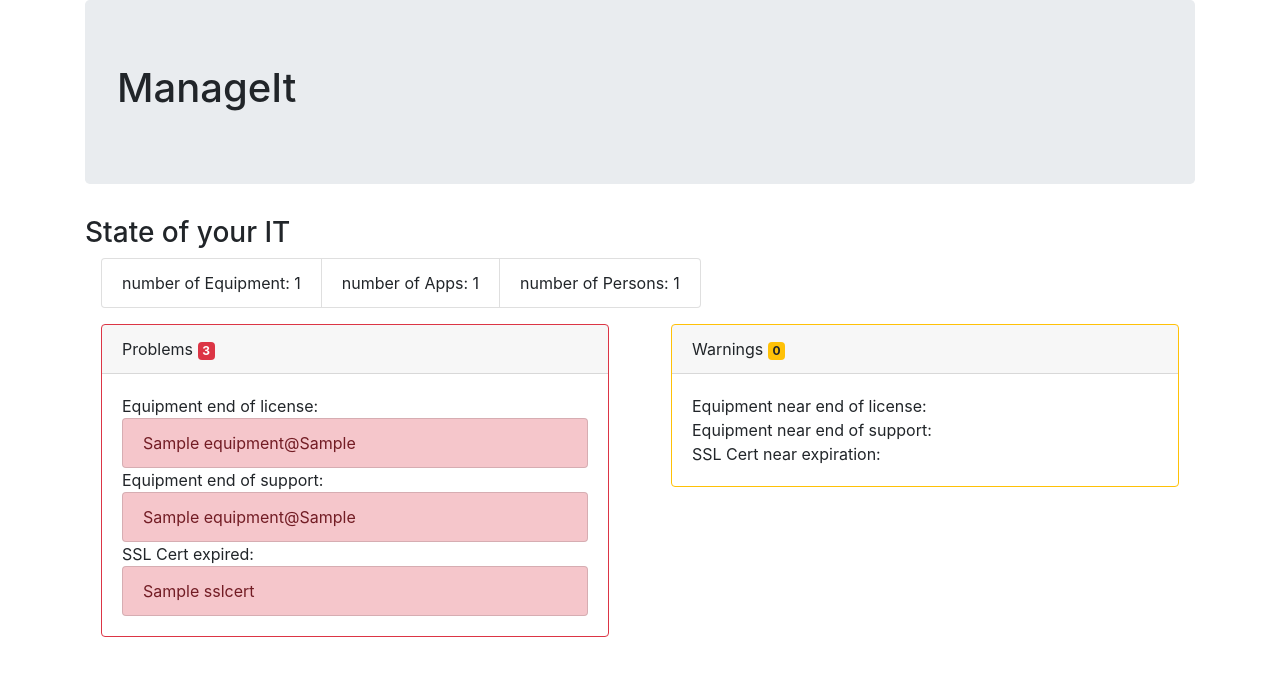
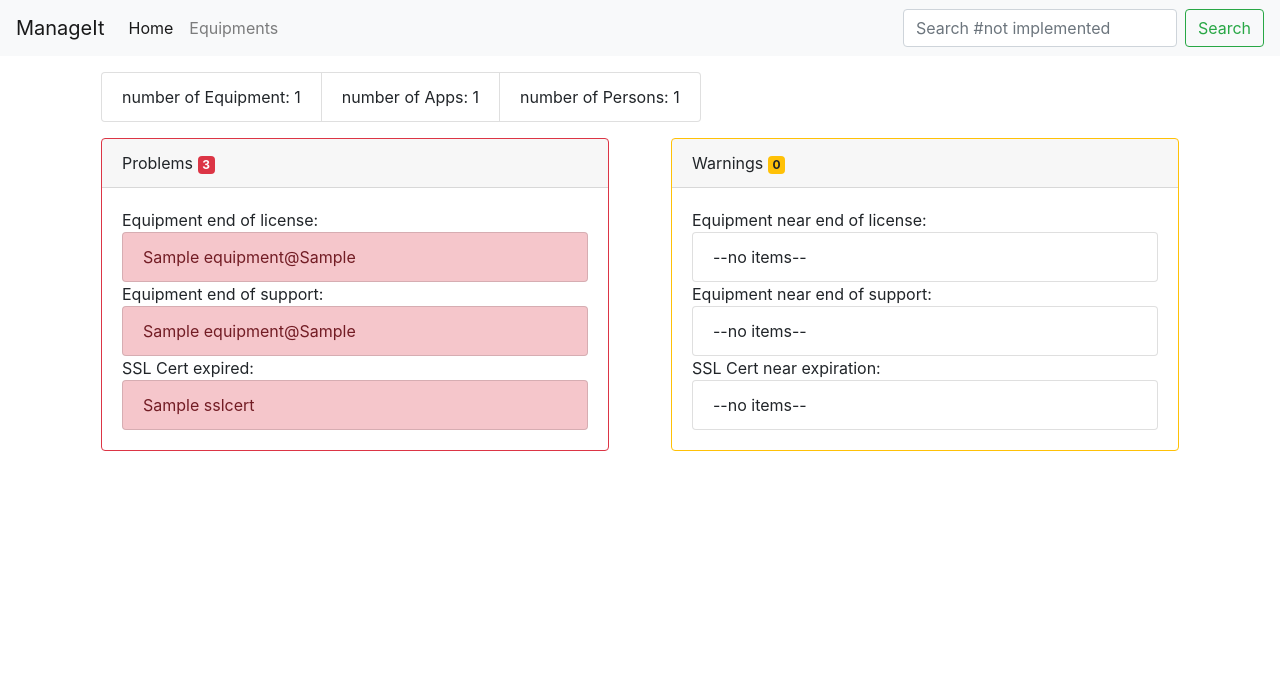
Before and after one commit to ahbali/manageit, a Django app: page / in a window 1280 px wide. Shown: the top 676 px of the page. Run offline with Django 3.2, Linux system fonts and the light colour scheme; tables that the repository leaves empty hold one stand-in row (values such as "Sample post"); some libraries are stand-ins or nearby versions.

Commit message:
implementing equipments view (WIP)

```diff
--- a/manager/templates/base.html
+++ b/manager/templates/base.html
@@ -5,13 +5,36 @@
     <meta name="viewport" content="width=device-width, initial-scale=1.0, shrink-to-fit=no">
 
     <link rel="stylesheet" href="https://stackpath.bootstrapcdn.com/bootstrap/4.5.2/css/bootstrap.min.css" integrity="sha384-JcKb8q3iqJ61gNV9KGb8thSsNjpSL0n8PARn9HuZOnIxN0hoP+VmmDGMN5t9UJ0Z" crossorigin="anonymous">
-    <title>ManageIt</title>
+    {% load static %}
+    <link rel="stylesheet" href="{% static 'css/styles.css' %}">
+    {% block title %}<title>ManageIt</title>{% endblock title %}
 </head>
 <body>
+    <nav class="navbar navbar-expand-lg navbar-light bg-light">
+        <a class="navbar-brand" href="#">ManageIt</a>
+        <button class="navbar-toggler" type="button" data-toggle="collapse" data-target="#navbarSupportedContent" aria-controls="navbarSupportedContent" aria-expanded="false" aria-label="Toggle navigation">
+            <span class="navbar-toggler-icon"></span>
+        </button>
+
+        <div class="collapse navbar-collapse" id="navbarSupportedContent">
+            <ul class="navbar-nav mr-auto">
+                <li class="nav-item {% block active_index %}{% endblock active_index %}">
+                    <a class="nav-link" href="{% url 'manager:index' %}">Home <span class="sr-only">(current)</span></a>
+                </li>
+                <li class="nav-item {% block active_equipments %}{% endblock active_equipments %}">
+                    <a class="nav-link" href="{% url 'manager:equipments' %}">Equipments <span class="sr-only">(current)</span></a>
+                </li>
+            </ul>
+            <form class="form-inline my-2 my-lg-0">
+            <input class="form-control mr-sm-2" type="search" placeholder="Search #not implemented" aria-label="Search">
+            <button class="btn btn-outline-success my-2 my-sm-0" type="submit">Search</button>
+            </form>
+        </div>
+    </nav>
     <article class="container">
-        <section class="jumbotron">
+        {% comment %} <section class="jumbotron">
             <h1 class="display-5">ManageIt</h1>
-        </section>
+        </section> {% endcomment %}
         <section>
             {% block content %}
             {% endblock content %}
--- a/manager/templates/manager/index.html
+++ b/manager/templates/manager/index.html
@@ -1,9 +1,11 @@
 {% extends 'base.html' %}
 
+{% block title %}<title>Dashboard</title>{% endblock title %}
+{% block active_index %}active{% endblock active_index %}
+
 {% block content %}
-<h3>State of your IT</h3>
 
-<div class="row">
+<div class="row my-3">
     <div class="col mx-3">
         <ul class="list-group list-group-horizontal">
             <li class="list-group-item">number of Equipment: {{ number_of_equipment }}</li>
@@ -20,19 +22,25 @@
                 Equipment end of license:
                 <ul class="list-group">
                     {% for equipment in problems_equipment %}
-                    <li class="list-group-item list-group-item-danger">{{ equipment }}</li>
+                        <li class="list-group-item list-group-item-danger">{{ equipment }}</li>
+                    {% empty %}
+                        <li class="list-group-item">--no items--</li>
                     {% endfor %}
                 </ul>
                 Equipment end of support:
                 <ul class="list-group">
                     {% for equipment in problems_equipment_support %}
                     <li class="list-group-item list-group-item-danger">{{ equipment }}</li>
+                    {% empty %}
+                        <li class="list-group-item">--no items--</li>
                     {% endfor %}
                 </ul>
                 SSL Cert expired:
                 <ul class="list-group">
                     {% for cert in problems_ssl_cert %}
                     <li class="list-group-item list-group-item-danger">{{ cert }}</li>
+                    {% empty %}
+                        <li class="list-group-item">--no items--</li>
                     {% endfor %}
                 </ul>
 
@@ -47,18 +55,24 @@
                 <ul class="list-group">
                     {% for equipment in warnings_equipment %}
                     <li class="list-group-item list-group-item-warning">{{ equipment }}</li>
+                    {% empty %}
+                        <li class="list-group-item">--no items--</li>
                     {% endfor %}
                 </ul>
                 Equipment near end of support:
                 <ul class="list-group">
                     {% for equipment in warnings_equipment_support %}
                     <li class="list-group-item list-group-item-warning">{{ equipment }}</li>
+                    {% empty %}
+                        <li class="list-group-item">--no items--</li>
                     {% endfor %}
                 </ul>
                 SSL Cert near expiration:
                 <ul class="list-group">
                     {% for cert in warnings_ssl_cert %}
                     <li class="list-group-item list-group-item-warning">{{ cert }}</li>
+                    {% empty %}
+                        <li class="list-group-item">--no items--</li>
                     {% endfor %}
                 </ul>
             </div>
--- a/manager/urls.py
+++ b/manager/urls.py
@@ -6,6 +6,7 @@ from django.urls import path
 
 app_name = "manager"
 
-urlpatterns = [path("", views.index, name="index"),] + static(
-    settings.MEDIA_URL, document_root=settings.MEDIA_ROOT
-)
+urlpatterns = [
+    path("", views.index, name="index"),
+    path("equipments/", views.EquipmentListView.as_view(), name="equipments"),
+] + static(settings.MEDIA_URL, document_root=settings.MEDIA_ROOT)
--- a/manager/views.py
+++ b/manager/views.py
@@ -1,9 +1,9 @@
 import datetime
 from django.utils import timezone
-from manager.models import Equipment, Person, SSLCert, Software
+from manager.models import Equipment, Person, SSLCert, Software, SupportContract
 from django.http import request
 from django.shortcuts import render
-from django.views import generic as generic_views
+from django.views.generic import ListView
 
 # Create your views here.
 # home:
@@ -61,3 +61,23 @@ def index(request):
         "warnings_count": warnings_count,
     }
     return render(request, "manager/index.html", context)
+
+
+class EquipmentListView(ListView):
+    model = Equipment
+
+
+class SoftwareListView(ListView):
+    model = Software
+
+
+class PersonListView(ListView):
+    model = Person
+
+
+class SSLCertListView(ListView):
+    model = SSLCert
+
+
+class SupportContractListView(ListView):
+    model = SupportContract
```
Also changed, not shown: manager/templates/manager/equipment_list.html (added, +15 -0 lines), project_desc.txt (+12 -0 lines), manager/static/manager/css/styles.css (added), manager/templates/manager/person_list.html (added), manager/templates/manager/software_list.html (added), manager/templates/manager/sslcert_list.html (added), manager/templates/manager/supportcontract_list.html (added).
